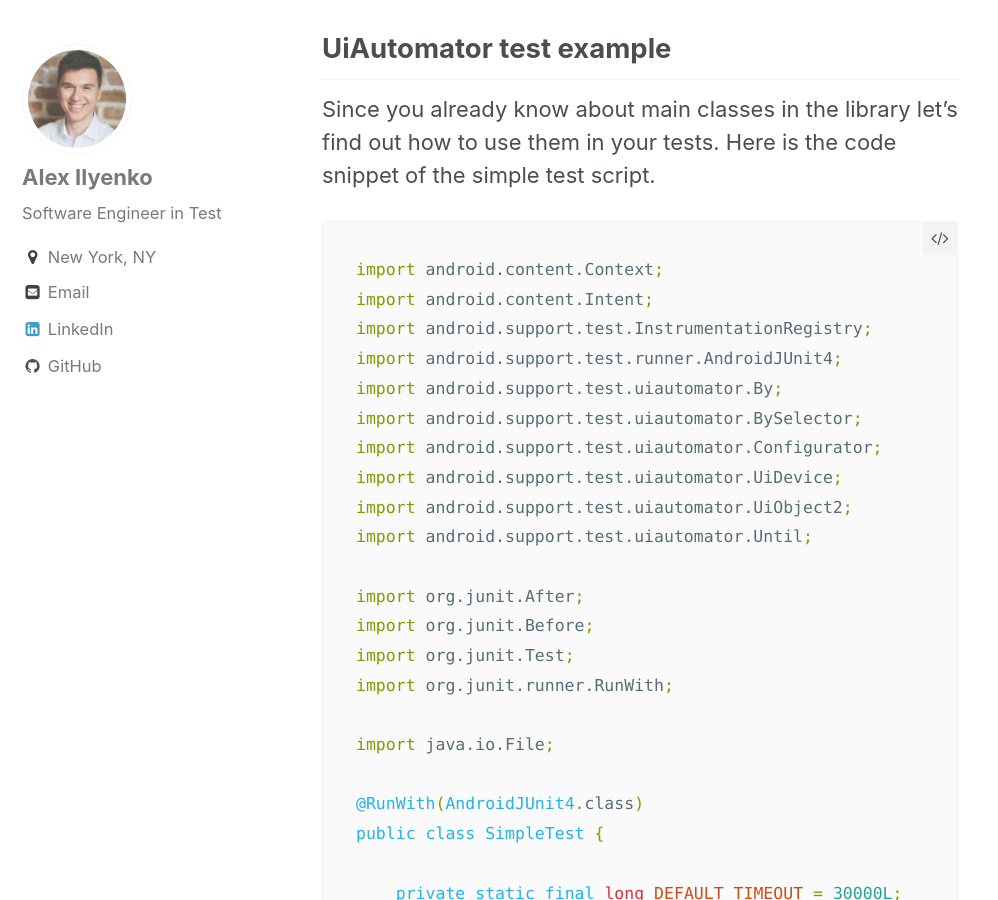
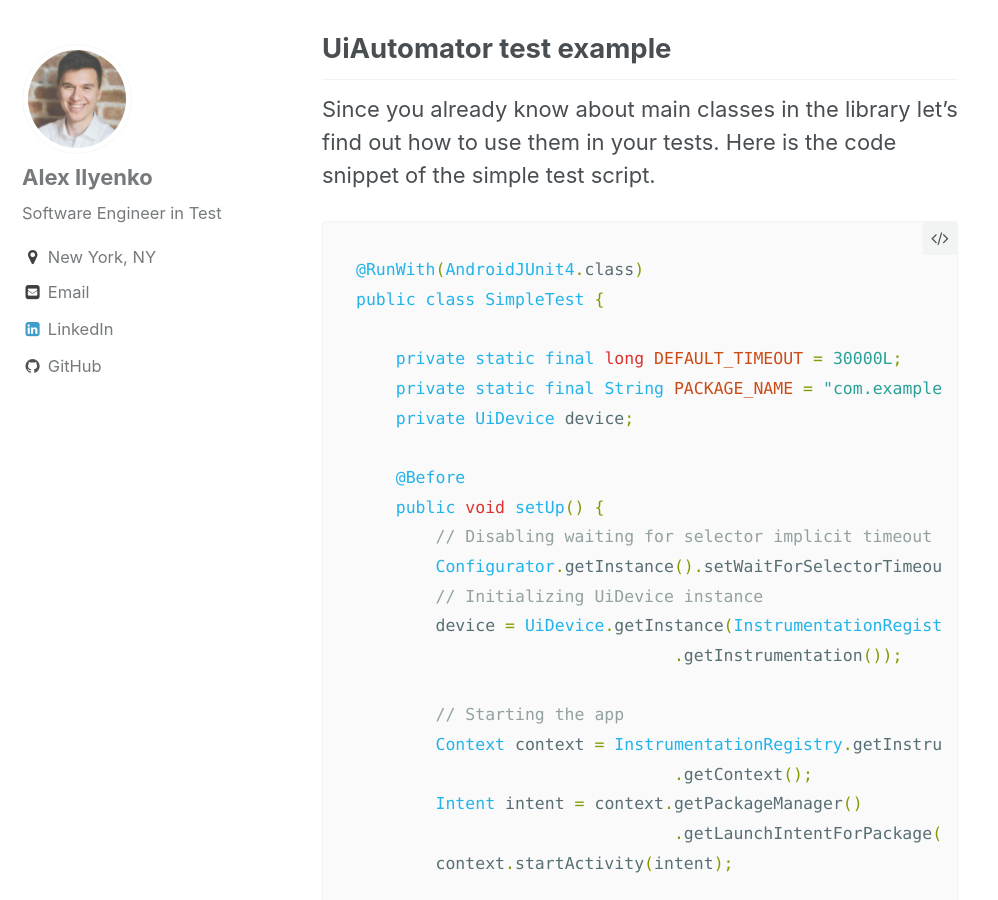
Before and after one commit to alexilyenko/alexilyenko.github.io, a Jekyll site: the page built from _posts/2017-09-19-uiautomator-basics.markdown, in a window 1280 px wide and 900 px high, scrolled down 5660 px. Shown: the whole window, without its empty margins (0-998 px from the left). Built offline with Jekyll 4.4.1, drawn with Linux system fonts in a browser that asks for light colours; comment, search, counter and statistics services are not loaded.

````diff
--- a/_posts/2017-09-19-uiautomator-basics.markdown
+++ b/_posts/2017-09-19-uiautomator-basics.markdown
@@ -103,24 +103,6 @@
 Here is the code snippet of the simple test script.
 
 ```java
-import android.content.Context;
-import android.content.Intent;
-import android.support.test.InstrumentationRegistry;
-import android.support.test.runner.AndroidJUnit4;
-import android.support.test.uiautomator.By;
-import android.support.test.uiautomator.BySelector;
-import android.support.test.uiautomator.Configurator;
-import android.support.test.uiautomator.UiDevice;
-import android.support.test.uiautomator.UiObject2;
-import android.support.test.uiautomator.Until;
-
-import org.junit.After;
-import org.junit.Before;
-import org.junit.Test;
-import org.junit.runner.RunWith;
-
-import java.io.File;
-
 @RunWith(AndroidJUnit4.class)
 public class SimpleTest {
 
````
Also changed, not shown: _pages/about.md (+1 -1 lines).
